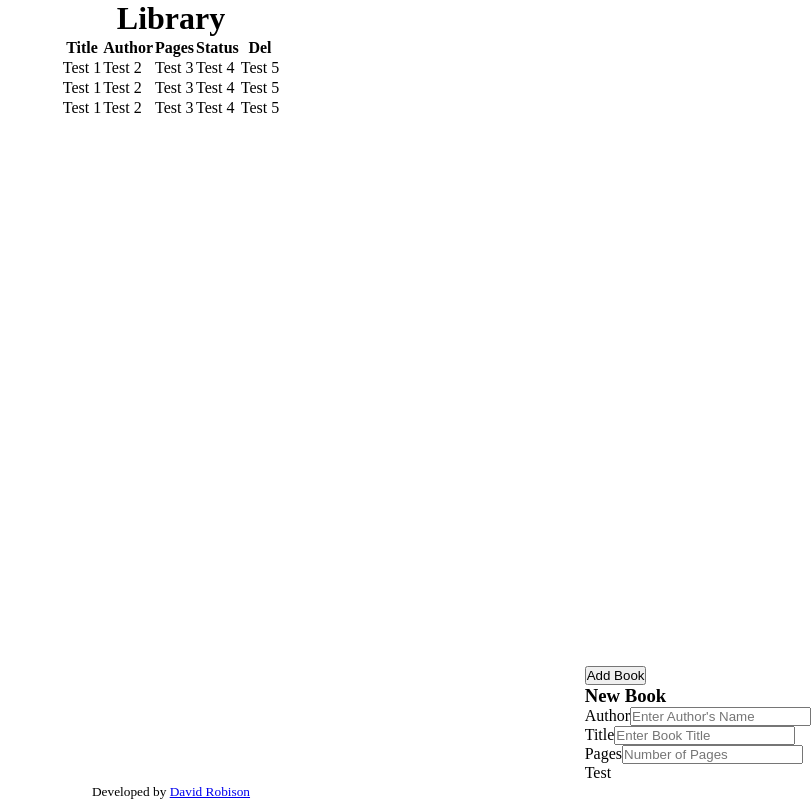
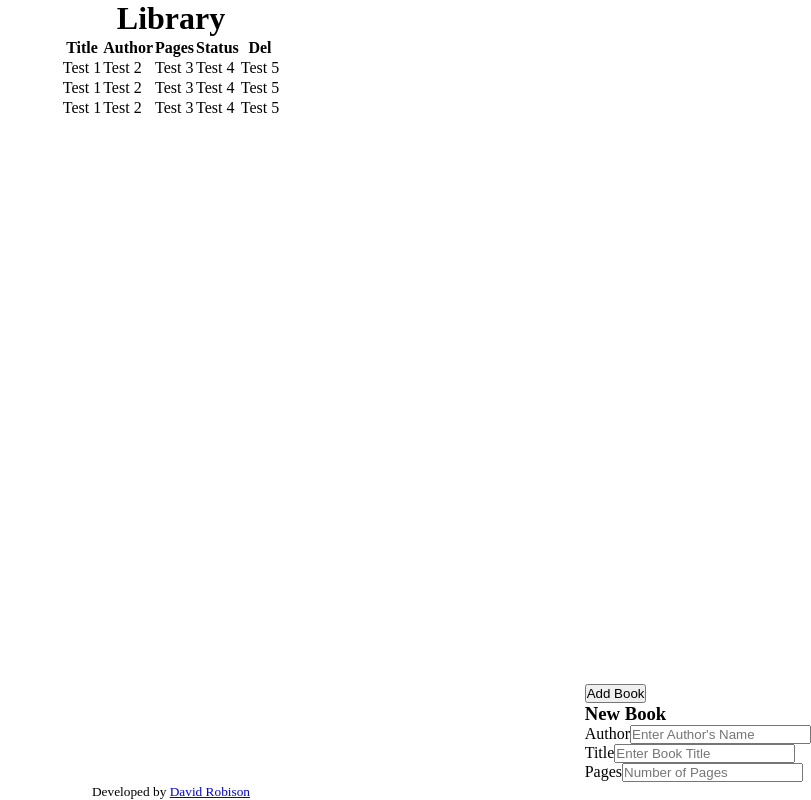
Before and after one commit to robisonwebdev/library-react, a React (Create React App) app: page / in a window 1280 px wide. Shown: the whole page, without its empty margins (469-1280 px from the left). Built offline with nearby package versions, Linux system fonts and the light colour scheme.

Commit message:
Gave div a className of bookFormSelect

```diff
--- a/src/components/BookFormSelect.js
+++ b/src/components/BookFormSelect.js
@@ -1,6 +1,6 @@
 const BookFormSelect = (props) => {
     return (
-        <div>Test</div>
+        <div className='bookFormSelect'></div>
     );
 }
 
```
